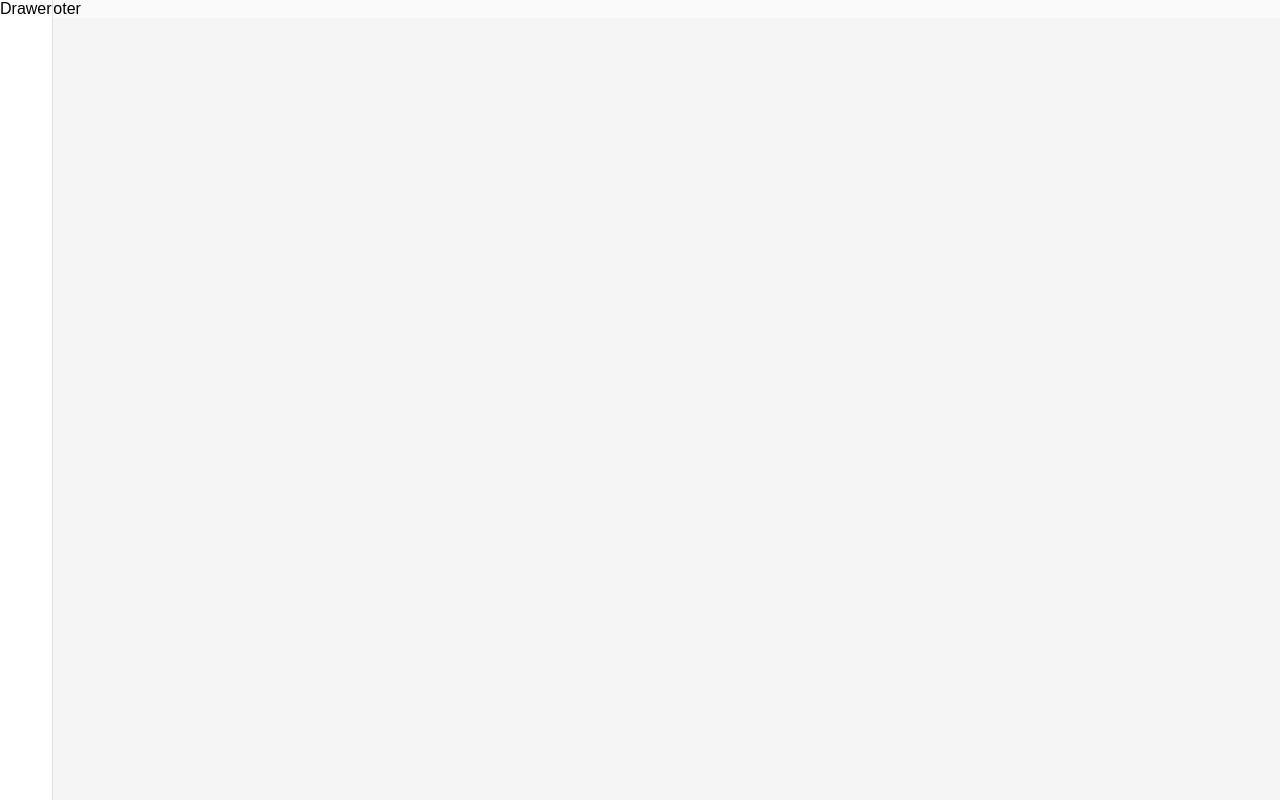
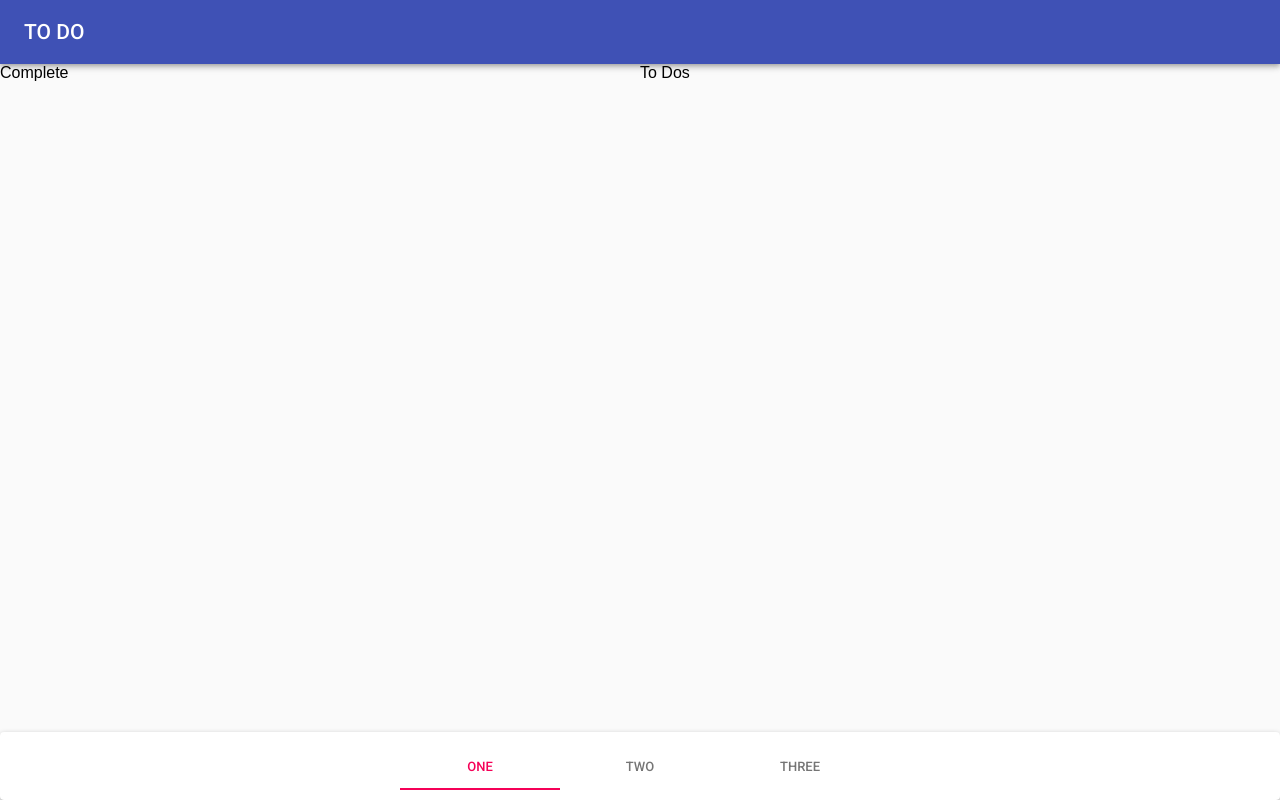
Before and after one commit to swong194/material-todo, a React (Create React App) app: page / in a window 1280 px wide. Built offline with nearby package versions, Linux system fonts and the light colour scheme.

Commit message:
set sections and add light styling

```diff
--- a/src/components/App.js
+++ b/src/components/App.js
@@ -1,16 +1,17 @@
 import React, { Component, Fragment } from 'react';
 
-import Drawer from './Drawer/Drawer.js';
+import Header from './Header/Header.js';
 import Main from './Main/Main.js';
+import cards from './Main/cards.js';
 import Footer from './Footer/Footer.js';
 
 class App extends Component {
   render() {
     return (
       <Fragment>
-        <Drawer>Drawer</Drawer>
-        <Main></Main>
-        <Footer>Footer</Footer>
+        <Header>TO DO</Header>
+        <Main cards={cards} />
+        <Footer />
       </Fragment>
     );
   }
--- /dev/null
+++ b/src/components/Complete/Complete.js
@@ -0,0 +1,9 @@
+import React, { Component } from 'react';
+
+class Complete extends Component {
+  render() {
+    return <div>Complete</div>
+  }
+}
+
+export default Complete;
--- a/src/components/Footer/Footer.js
+++ b/src/components/Footer/Footer.js
@@ -1,9 +1,33 @@
 import React, { PureComponent } from 'react';
+import Paper from '@material-ui/core/Paper';
+import Tabs from '@material-ui/core/Tabs';
+import Tab from '@material-ui/core/Tab';
+import { withStyles } from '@material-ui/core/styles';
+
+const styles = {
+  Footer: {
+    position: 'absolute',
+    bottom: '0',
+    width: '100%',
+    padding: '10px',
+  }
+};
 
 class Footer extends PureComponent {
   render() {
-    return 'Footer';
+    const { classes } = this.props;
+
+    return (
+      <Paper className={classes.Footer}>
+        {this.props.children}
+        <Tabs value={this.props.value || 0} indicatorColor="secondary" textColor="secondary" centered>
+          <Tab data-name="one" label="one" />
+          <Tab data-name="two" label="two" />
+          <Tab data-name="three" label="three" />
+        </Tabs>
+      </Paper>
+    );
   }
 }
 
-export default Footer;
+export default withStyles(styles)(Footer);
--- /dev/null
+++ b/src/components/Header/Header.js
@@ -0,0 +1,20 @@
+import React, { PureComponent } from 'react';
+import AppBar from '@material-ui/core/AppBar';
+import ToolBar from '@material-ui/core/Toolbar';
+import Typography from '@material-ui/core/Typography';
+
+class Header extends PureComponent {
+  render() {
+    return (
+      <AppBar position='static' color='primary'>
+        <ToolBar>
+          <Typography variant="title" color="inherit">
+            {this.props.children}
+          </Typography>
+        </ToolBar>
+      </AppBar>
+    );
+  }
+}
+
+export default Header;
--- a/src/components/Main/Main.js
+++ b/src/components/Main/Main.js
@@ -1,8 +1,21 @@
 import React, { PureComponent } from 'react';
+import Grid from '@material-ui/core/Grid';
+
+import Complete from '../Complete/Complete.js';
+import ToDo from '../ToDo/ToDo.js';
 
 class Main extends PureComponent {
   render() {
-    return 'main';
+    return (
+      <Grid container>
+        <Grid item sm={6}>
+          <Complete />
+        </Grid>
+        <Grid item sm={6}>
+          <ToDo />
+        </Grid>
+      </Grid>
+    );
   }
 }
 
--- /dev/null
+++ b/src/components/Main/cards.js
@@ -0,0 +1,10 @@
+export default [
+  {
+    id: 1,
+    text: 'left'
+  },
+  {
+    id: 2,
+    text: 'right'
+  }
+];
--- /dev/null
+++ b/src/components/ToDo/ToDo.js
@@ -0,0 +1,9 @@
+import  React, { Component } from 'react';
+
+class ToDo extends Component {
+  render() {
+    return <div>To Dos</div>
+  }
+}
+
+export default ToDo;
--- a/src/index.css
+++ b/src/index.css
@@ -5,3 +5,8 @@ html {
 body {
   font-family: sans-serif;
 }
+
+#root {
+  min-height: 100vh;
+  position: relative;
+}
```
